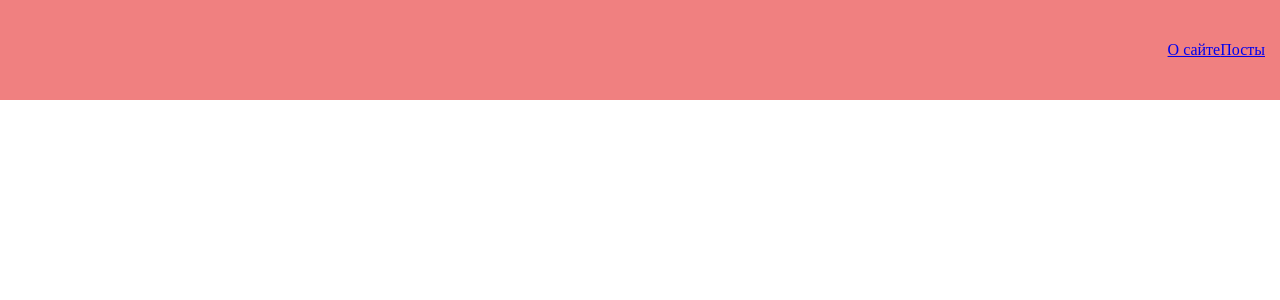
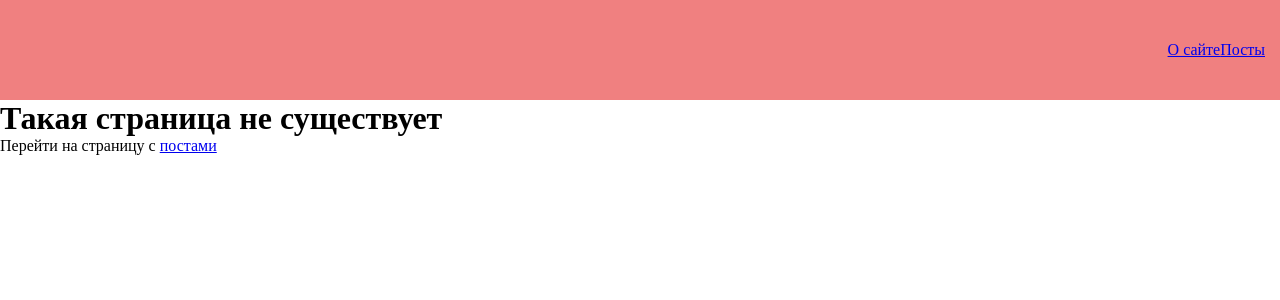
Before and after one commit to TheMarchell0/react-education, a React (Create React App) app: page / in a window 1280 px wide. Before the commit this address had no page. Shown: the top 300 px of the page. Built offline with nearby package versions, Linux system fonts and the light colour scheme.

Commit message:
add 404 page

```diff
--- a/src/App.js
+++ b/src/App.js
@@ -1,18 +1,14 @@
 import React from "react";
 import "./styles/style.css";
-import { BrowserRouter, Routes, Route, Link } from "react-router-dom";
-import About from "./pages/About";
-import Posts from "./pages/Posts";
+import { BrowserRouter } from "react-router-dom";
 import Navbar from "./components/UI/navbar/Navbar";
+import AppRouter from "./components/AppRouter";
 
 function App() {
   return (
     <BrowserRouter>
       <Navbar />
-      <Routes>
-        <Route path="/about" element={<About />} />
-        <Route path="/posts" element={<Posts />} />
-      </Routes>
+      <AppRouter />
     </BrowserRouter>
   );
 }
--- /dev/null
+++ b/src/components/AppRouter.jsx
@@ -0,0 +1,17 @@
+import React from "react";
+import { Route, Routes } from "react-router-dom";
+import About from "../pages/About";
+import Posts from "../pages/Posts";
+import NotFound from "../pages/NotFound";
+
+const AppRouter = () => {
+  return (
+    <Routes>
+      <Route path="/about" element={<About />} />
+      <Route path="/posts" element={<Posts />} />
+      <Route path="*" element={<NotFound />} />
+    </Routes>
+  );
+};
+
+export default AppRouter;
--- a/src/components/PostItem.jsx
+++ b/src/components/PostItem.jsx
@@ -11,9 +11,14 @@ const PostItem = ({ ...data }) => {
         </div>
         <p>{data.body}</p>
       </div>
-      <CustomButton onClick={() => data.removePostFunc(data.id)}>
-        Удалить
-      </CustomButton>
+      <div className="posts__item-btns">
+        <CustomButton onClick={() => data.removePostFunc(data.id)}>
+          Открыть
+        </CustomButton>
+        <CustomButton onClick={() => data.removePostFunc(data.id)}>
+          Удалить
+        </CustomButton>
+      </div>
     </li>
   );
 };
--- /dev/null
+++ b/src/pages/NotFound.jsx
@@ -0,0 +1,15 @@
+import React from "react";
+import { Link } from "react-router-dom";
+
+const NotFound = () => {
+  return (
+    <div>
+      <h1>Такая страница не существует</h1>
+      <p>
+        Перейти на страницу с <Link to="/posts">постами</Link>
+      </p>
+    </div>
+  );
+};
+
+export default NotFound;
--- a/src/styles/style.css
+++ b/src/styles/style.css
@@ -48,6 +48,11 @@ form {
 
 .posts__item-content {
   margin-right: 20px;
+}
+
+.posts__item-btns {
+  display: flex;
+  align-items: center;
 }
 
 .posts__item-head h2 {
```
